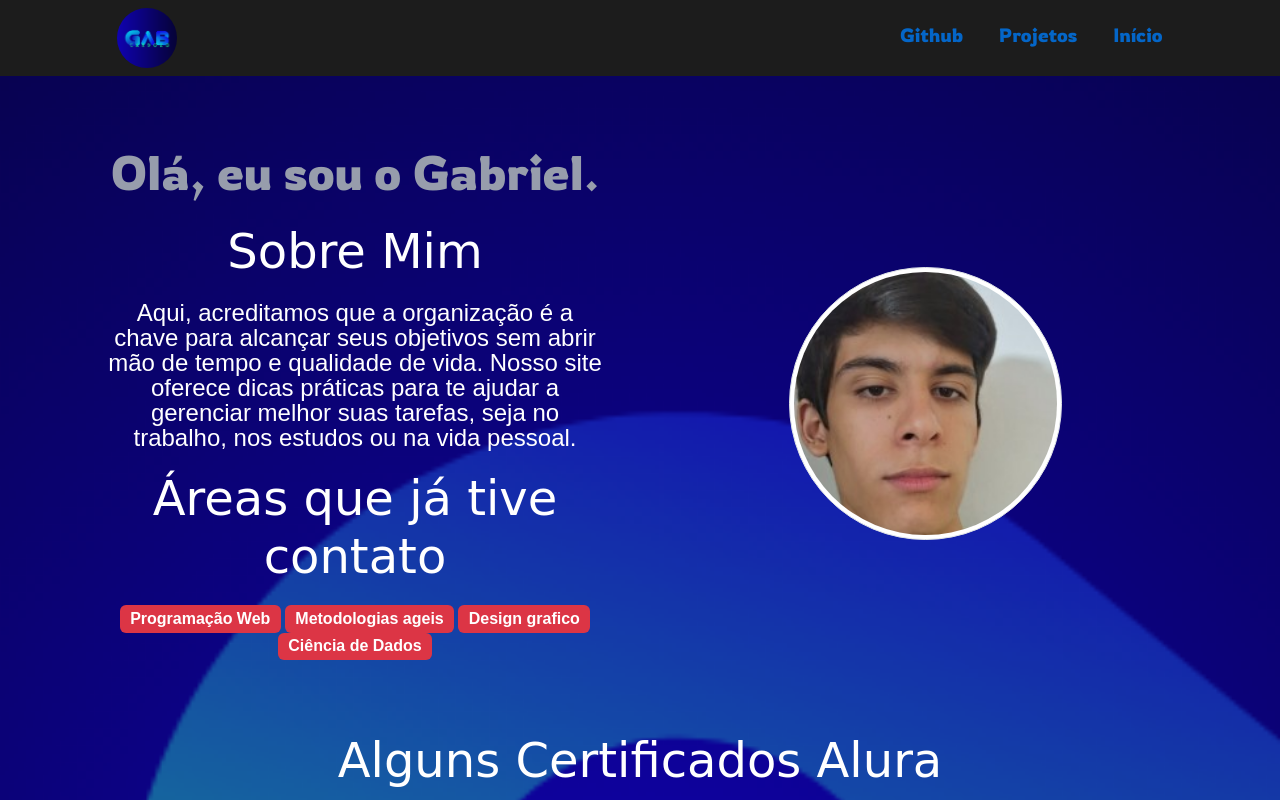
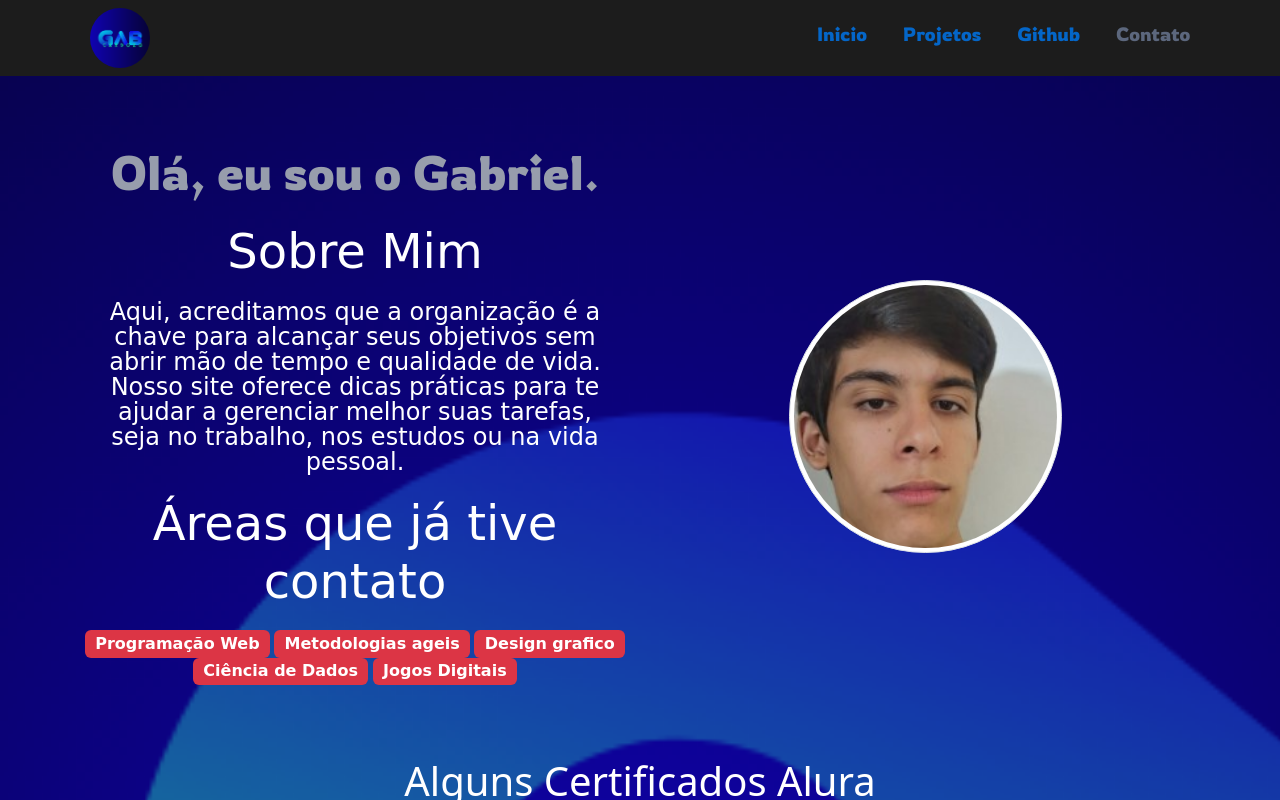
Before and after one commit to GabzinhoHD/Portfolio-CG, a plain HTML site: page index.html in a window 1280 px wide. Shown: the top 800 px of the page. Drawn offline with nearby package versions, Linux system fonts and the light colour scheme; a web font is replaced by a local one.

Commit message:
Add files via upload

```diff
--- a/assets/style/index.css
+++ b/assets/style/index.css
@@ -103,7 +103,7 @@ body {
 };
 
 .container{
-    .container {
+
         display: flex;
         flex-direction: row;
         margin: 50px;
@@ -111,7 +111,7 @@ body {
         margin-top: 85px;
         width: 100%;
         padding: 0 10%;
-    }
+
 }
 
 span {
@@ -141,14 +141,14 @@ p {
     align-items: center;
     margin: 0 auto;
     font-size: 1.5rem;
-}
-
-h1 {
-    margin: 20px;
-    font-size: 3em;
     font-family: var(--fonte-titulo);
 }
 
 .badge {
     font-size: 1em;
 }
+
+.contato {
+    color: var(--paynes-gray);
+    font-size: 1.4rem;
+}
--- a/assets/style/projeto.css
+++ b/assets/style/projeto.css
@@ -146,3 +146,8 @@ body {
     overflow-x: hidden;
     color: var(--branco)
 };
+
+.contato {
+    color: var(--paynes-gray);
+    font-size: 1.4rem;
+}
--- a/index.html
+++ b/index.html
@@ -15,9 +15,10 @@
         </div>
         <div>
             <ul>
+                <a href="index.html" class="btn-card"><li>Inicio</li></a>
+                <a href="Projetos.html" class="btn-card"><li>Projetos</li></a>
                 <a href="https://github.com/GabzinhoHD" class="btn-card"><li>Github</li><a>
-                <a href="Projetos.html" class="btn-card"><li>Projetos</li></a>
-                <a href="index.html" class="btn-card"><li>Início</li></a>
+                <a href="https://www.linkedin.com/in/gabriel-santos-cardozo-6492bb312/" class="contato btn-card"><li>Contato</li></a>
             </ul>
         </div>
     </header>
@@ -36,6 +37,7 @@
                     <p class="badge text-bg-danger">Metodologias ageis</p>
                     <p class="badge text-bg-danger">Design grafico</p>
                     <p class="badge text-bg-danger">Ciência de Dados</p>
+                    <p class="badge text-bg-danger">Jogos Digitais</p>
                 </div>
             </aside>
 
```
Also changed, not shown: Projetos.html (+3 -2 lines).
